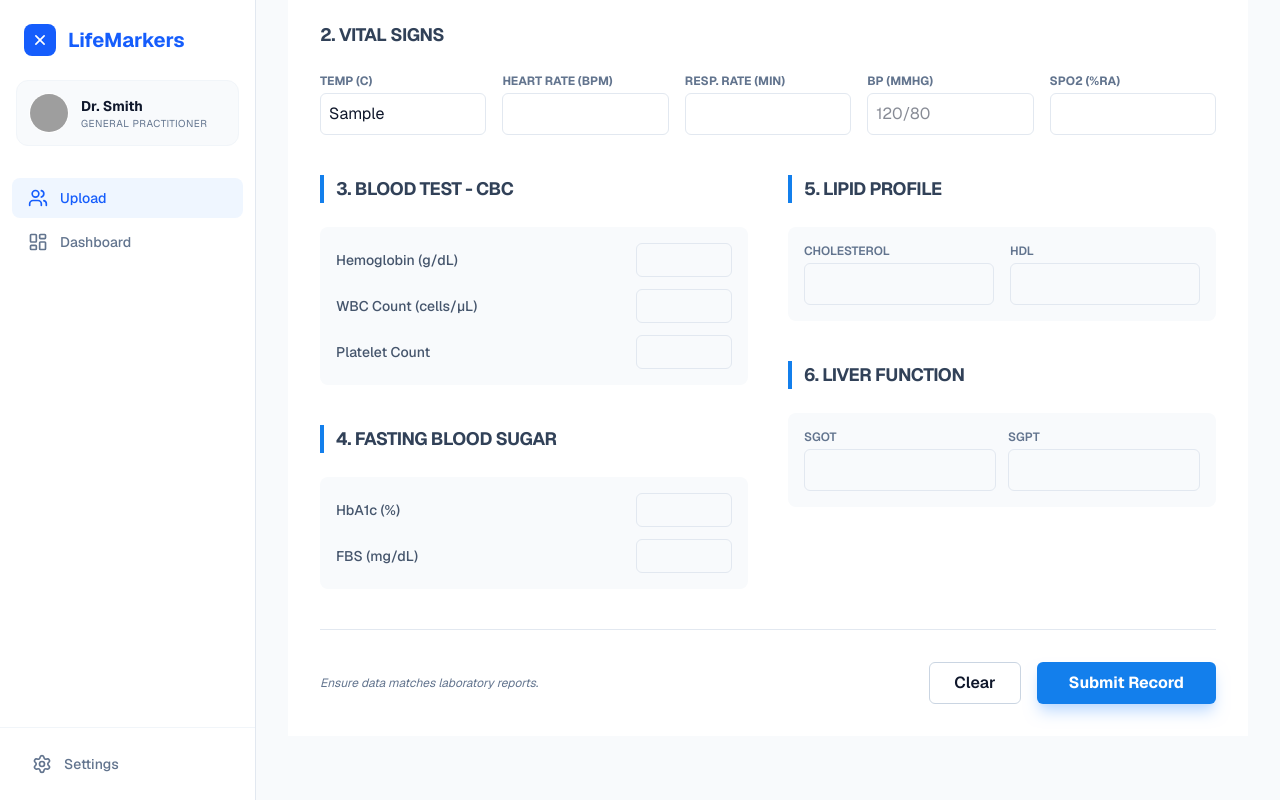
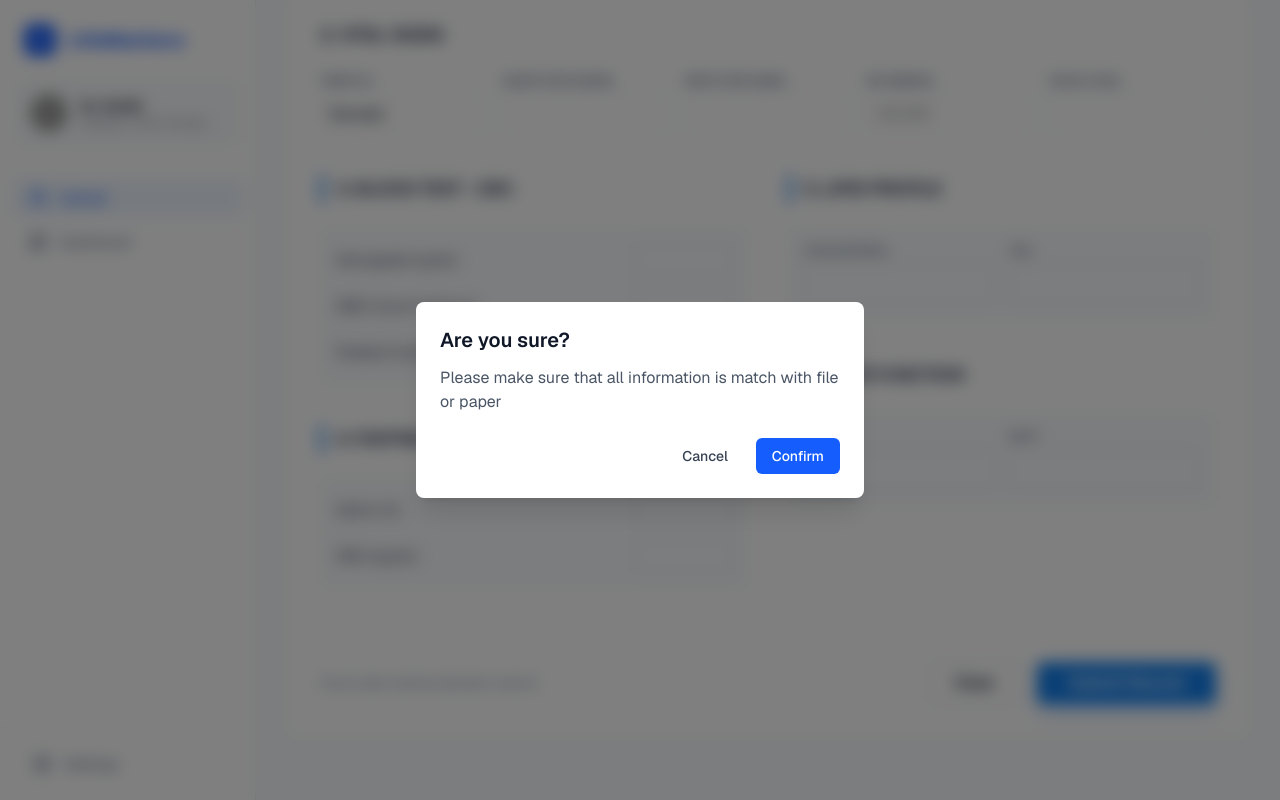
Before and after one commit to 6831503059Piyapat/Health-CheckUp-Dashboard, a Next.js app: page /upload in a window 1280 px wide. Both pictures are taken after typing "Sample", "5", "5", "5", "Sample", "Sample" into the empty fields and a click on the button "Submit Record". Shown: the part 648-1448 px from the top of the page. Built offline with nearby package versions, Linux system fonts and the light colour scheme; grey boxes are pictures that could not be loaded.

Commit message:
fix:Fix confirm button to send data

```diff
--- /dev/null
+++ b/app/upload/components/ConfirmSubmit.tsx
@@ -0,0 +1,66 @@
+// components/ConfirmModal.tsx
+"use client";
+
+interface ConfirmModalProps {
+  isOpen: boolean;
+  title: string;
+  message: string;
+  onConfirm: () => void;
+  onClose: () => void;
+  confirmText?: string;
+  cancelText?: string;
+  formId:string;
+  isSubmitting?:boolean;
+}
+import { forwardRef,useImperativeHandle,useRef } from "react";
+
+export default function ConfirmSubmit({
+  isOpen,
+  title,
+  formId,
+  isSubmitting = false,
+  message,
+  onConfirm,
+  onClose,
+  confirmText = "Confirm",
+  cancelText = "Cancel",
+}: ConfirmModalProps) {
+  if (!isOpen) return null;
+
+  return (
+    <div className="fixed inset-0 z-50 flex items-center justify-center bg-black/50 backdrop-blur-sm">
+      <div className="w-full max-w-md rounded-lg bg-white p-6 shadow-xl dark:bg-gray-800">
+        <h3 className="text-xl font-semibold text-gray-900 dark:text-white">
+          {title}
+        </h3>
+        <p className="mt-3 text-gray-600 dark:text-gray-300">
+          {message}
+        </p>
+
+        <div className="mt-6 flex justify-end gap-3">
+          <button
+            onClick={onClose}
+            type="button"
+            className="rounded-md px-4 py-2 text-sm font-medium text-gray-700 hover:bg-gray-100 dark:text-gray-200 dark:hover:bg-gray-700"
+          >
+            {cancelText}
+          </button>
+          <button
+          form={formId}
+            onClick={() => {
+              onConfirm();
+
+            }}
+            disabled={isSubmitting}
+            type="submit"
+            className="rounded-md bg-blue-600 px-4 py-2 text-sm font-medium text-white hover:bg-blue-700 focus:outline-none focus:ring-2 focus:ring-blue-500 focus:ring-offset-2"
+          >
+
+            {confirmText}
+
+          </button>
+        </div>
+      </div>
+    </div>
+  );
+}
--- a/app/upload/components/FormInput.tsx
+++ b/app/upload/components/FormInput.tsx
@@ -6,7 +6,8 @@ import FormSection from "./FormSection";
 import VitalSigns from "./VitalSign";
 import RowInput from "./RowInput";
 import Dragdrop from "./Dragdrop";
-import { useState,useEffect,Dispatch,SetStateAction } from "react"
+import { useState,useEffect,Dispatch,SetStateAction,useRef } from "react"
+import ConfirmSubmit from "./ConfirmSubmit";
 import React from "react";
 interface FileProps {
   name: String;
@@ -93,8 +94,8 @@ export default function FormInput(){
     const [weight, setWeight] = useState(0);
     const [bmi, setBmi] = useState(0);
     const [fileUpload,setFileUpload] = useState<FileProps>();
-    const { register, handleSubmit, watch,reset } = useForm();
-    const onSubmit = (data: any) => console.log(data);
+    const [onConfirm,setOnConfirm] = useState(false);
+    const { register, handleSubmit, watch,reset,formState:{isSubmitting} } = useForm();
     const calculateBMI = () => {
         if (height > 0 && weight > 0) {
             const heightInMeters = height / 100;
@@ -102,6 +103,21 @@ export default function FormInput(){
             setBmi(bmiValue);
         }
     };
+    const formRef = useRef<HTMLFormElement>(null);
+
+    const onSubmit = (data:any)=>{
+      console.log(data)
+    }
+    const triggerSubmit=()=>{
+      if(formRef.current){
+        formRef.current.requestSubmit();
+      }
+    }
+
+    function onCancelSubmit(){
+      setOnConfirm(false)
+    }
+
 //  Use for update BMI
 useEffect(() => {
   calculateBMI();
@@ -134,11 +150,12 @@ useEffect(() => {
       });
     }
   }, [fileUpload, reset]);
+
     return(
       <main className="max-w-5xl mx-auto my-8 bg-white overflow-hidden font-sans">
 
-
-      <form onSubmit={handleSubmit(onSubmit)}  className="p-6 md:p-8 space-y-10">
+      <ConfirmSubmit formId="ConfirmSubm  it_FormInput" isSubmitting={isSubmitting} onConfirm={triggerSubmit} onClose={onCancelSubmit} isOpen={onConfirm} title="Are you sure?" message="Please make sure that all information is match with file or paper"/>
+      <form ref={formRef} onSubmit={handleSubmit(onSubmit)}  className="p-6 md:p-8 space-y-10">
 
         {/* 1. Patient Information */}
         <FormSection title="1. Patient Information">
@@ -212,7 +229,7 @@ useEffect(() => {
           <p className="text-xs text-slate-500 italic">Ensure data matches laboratory reports.</p>
           <div className="flex gap-4">
             <button type="reset" className="px-6 py-2 border border-slate-300 rounded-md hover:bg-slate-50 transition-colors font-semibold">Clear</button>
-            <button type="submit" className="px-8 py-2 bg-[#137fec] text-white rounded-md hover:bg-blue-600 transition-colors font-bold shadow-lg shadow-blue-200">Submit Record</button>
+            <button type="button" onClick={()=>setOnConfirm(true)} className="px-8 py-2 bg-[#137fec] text-white rounded-md hover:bg-blue-600 transition-colors font-bold shadow-lg shadow-blue-200">Submit Record</button>
           </div>
         </footer>
       </form>
```
